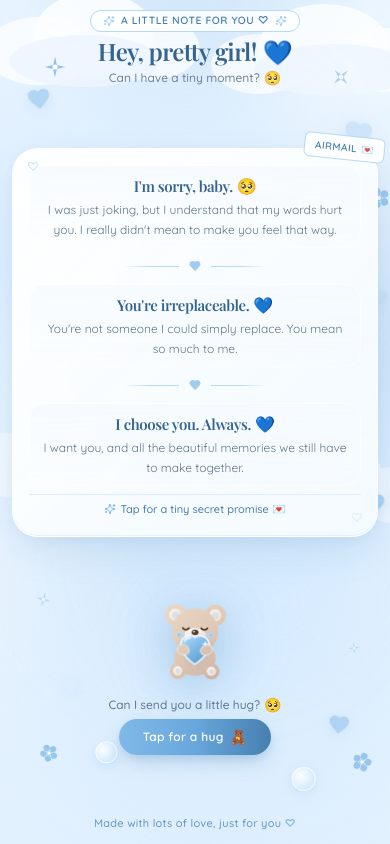
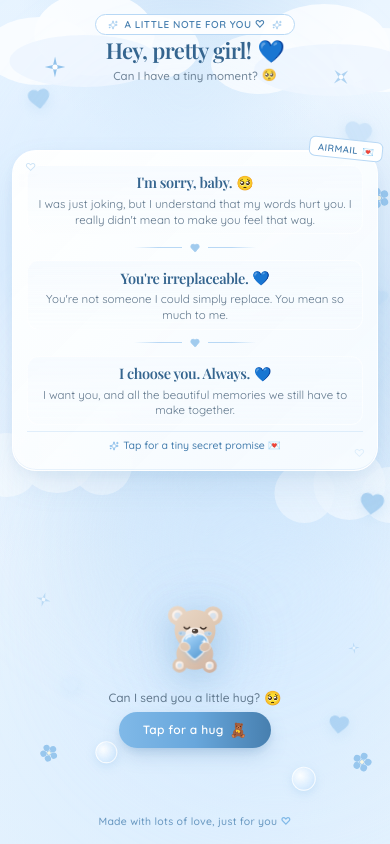
Before and after one commit to Akitha-Chanupama/sorryyy, a React (Vite) app: page / in a window 390 px wide. Built offline with nearby package versions, Linux system fonts and the light colour scheme; a web font is replaced by a local one.

Commit message:
Optimize for mobile-first layout: 100dvh fit, notch safe areas, and touch manipulation

```diff
--- a/src/App.tsx
+++ b/src/App.tsx
@@ -27,11 +27,11 @@ export const App: React.FC = () => {
       emoji: TAP_EMOJIS[Math.floor(Math.random() * TAP_EMOJIS.length)],
     };
 
-    setTapHearts((prev) => [...prev.slice(-12), newHeart]);
+    setTapHearts((prev) => [...prev.slice(-10), newHeart]);
 
     setTimeout(() => {
       setTapHearts((prev) => prev.filter((h) => h.id !== newHeart.id));
-    }, 950);
+    }, 900);
   }, []);
 
   const handleScreenClick = useCallback((e: React.MouseEvent<HTMLElement>) => {
@@ -48,7 +48,7 @@ export const App: React.FC = () => {
     <main
       onClick={handleScreenClick}
       onTouchStart={handleTouchStart}
-      className="relative min-h-[100dvh] h-[100dvh] w-full dreamy-aurora overflow-x-hidden overflow-y-auto sm:overflow-y-hidden flex flex-col items-center justify-between px-3 sm:px-4 py-2 sm:py-3.5 antialiased cursor-default"
+      className="relative h-[100dvh] min-h-[100dvh] max-h-[100dvh] w-full dreamy-aurora overflow-hidden flex flex-col items-center justify-between px-3 sm:px-4 safe-top safe-bottom antialiased cursor-default select-none"
     >
       {/* Dreamy animated sky elements & background decorations */}
       <BackgroundDecorations />
@@ -61,7 +61,7 @@ export const App: React.FC = () => {
             initial={{ opacity: 1, scale: 0.6, x: th.x - 12, y: th.y - 12 }}
             animate={{ opacity: 0, scale: 1.3, y: th.y - 50 }}
             exit={{ opacity: 0 }}
-            transition={{ duration: 0.9, ease: 'easeOut' }}
+            transition={{ duration: 0.85, ease: 'easeOut' }}
             className="fixed pointer-events-none z-50 text-base select-none filter drop-shadow-[0_2px_4px_rgba(128,185,232,0.4)]"
           >
             {th.emoji}
@@ -69,8 +69,8 @@ export const App: React.FC = () => {
         ))}
       </AnimatePresence>
 
-      {/* Main Single-Screen Content Shell */}
-      <div className="relative z-10 w-full max-w-[420px] flex-1 flex flex-col justify-between items-center my-auto">
+      {/* Main Single-Screen Content Shell - Mobile Native Frame */}
+      <div className="relative z-10 w-full max-w-[400px] h-full flex flex-col justify-between items-center py-1 sm:py-2 mx-auto">
         {/* Top: Opening Note & Warm Greetings */}
         <Header />
 
--- a/src/components/ApologyCard.tsx
+++ b/src/components/ApologyCard.tsx
@@ -7,93 +7,84 @@ export const ApologyCard: React.FC = () => {
 
   return (
     <motion.div
-      className="relative w-full max-w-[395px] mx-auto luxury-card-sheen rounded-[26px] sm:rounded-[30px] border border-white/95 p-4 sm:p-5 my-1 sm:my-1.5 shadow-soft-blue transition-all"
-      initial={{ opacity: 0, y: 22, scale: 0.97 }}
+      className="relative w-full max-w-[375px] mx-auto luxury-card-sheen rounded-[24px] sm:rounded-[28px] border border-white/95 p-3.5 sm:p-4 my-auto shadow-soft-blue transition-all shrink-0"
+      initial={{ opacity: 0, y: 16, scale: 0.98 }}
       animate={{ opacity: 1, y: 0, scale: 1 }}
-      transition={{ duration: 0.8, delay: 0.12, ease: [0.16, 1, 0.3, 1] }}
+      transition={{ duration: 0.7, delay: 0.1, ease: [0.16, 1, 0.3, 1] }}
     >
       {/* Decorative Stamp in Top Right Corner */}
-      <div className="absolute -top-3.5 -right-2 rotate-6 select-none pointer-events-none z-20">
-        <div className="px-2.5 py-1 rounded-md bg-white/90 border border-[#B8D8F5] shadow-xs text-[10px] text-[#477FAF] font-semibold tracking-wider flex items-center gap-1 backdrop-blur-xs">
+      <div className="absolute -top-3 -right-1.5 rotate-6 select-none pointer-events-none z-20">
+        <div className="px-2 py-0.5 rounded-md bg-white/95 border border-[#B8D8F5] shadow-xs text-[9.5px] text-[#477FAF] font-semibold tracking-wider flex items-center gap-1 backdrop-blur-xs">
           <span>AIRMAIL</span>
           <span className="text-[#80B9E8]">💌</span>
         </div>
       </div>
 
-      {/* Decorative subtle corner hearts */}
-      <div className="absolute top-2.5 left-3.5 opacity-40 text-[#80B9E8] text-xs pointer-events-none select-none">
+      {/* Decorative corner hearts */}
+      <div className="absolute top-2 left-3 opacity-40 text-[#80B9E8] text-[11px] pointer-events-none select-none">
         ♡
       </div>
-      <div className="absolute bottom-2.5 right-3.5 opacity-40 text-[#B8D8F5] text-xs pointer-events-none select-none">
+      <div className="absolute bottom-2 right-3 opacity-40 text-[#B8D8F5] text-[11px] pointer-events-none select-none">
         ♡
       </div>
 
-      <div className="flex flex-col space-y-2.5 text-center">
+      <div className="flex flex-col space-y-2 text-center">
         {/* Section 1 */}
-        <motion.div
-          className="space-y-0.5 rounded-2xl p-2 bg-gradient-to-b from-[#F5FAFF]/80 to-transparent border border-white/60 transition-all hover:bg-[#F5FAFF]"
-          whileHover={{ scale: 1.01 }}
-        >
-          <h2 className="text-[15px] sm:text-[17px] font-heading font-semibold text-[#35658F] tracking-tight flex items-center justify-center gap-1">
+        <div className="space-y-0.5 rounded-xl p-1.5 bg-gradient-to-b from-[#F5FAFF]/80 to-transparent border border-white/60">
+          <h2 className="text-[14.5px] sm:text-[16px] font-heading font-semibold text-[#35658F] tracking-tight flex items-center justify-center gap-1">
             <span>I'm sorry, baby.</span>
-            <span className="text-base">🥺</span>
+            <span className="text-sm">🥺</span>
           </h2>
-          <p className="text-[12px] sm:text-[13px] text-[#60778C] leading-relaxed font-sans px-1">
+          <p className="text-[11.5px] sm:text-[12.5px] text-[#60778C] leading-snug font-sans px-1">
             I was just joking, but I understand that my words hurt you. I really didn't mean to make you feel that way.
           </p>
-        </motion.div>
+        </div>
 
         {/* Divider 1 with tiny blue heart */}
-        <div className="flex items-center justify-center gap-2.5 py-0.5">
-          <div className="h-[1px] w-14 sm:w-20 bg-gradient-to-r from-transparent via-[#B8D8F5] to-[#B8D8F5]" />
-          <Heart className="w-3 h-3 text-[#80B9E8] fill-[#80B9E8] animate-pulse" />
-          <div className="h-[1px] w-14 sm:w-20 bg-gradient-to-l from-transparent via-[#B8D8F5] to-[#B8D8F5]" />
+        <div className="flex items-center justify-center gap-2 py-0.2">
+          <div className="h-[1px] w-12 sm:w-16 bg-gradient-to-r from-transparent via-[#B8D8F5] to-[#B8D8F5]" />
+          <Heart className="w-2.5 h-2.5 text-[#80B9E8] fill-[#80B9E8] animate-pulse" />
+          <div className="h-[1px] w-12 sm:w-16 bg-gradient-to-l from-transparent via-[#B8D8F5] to-[#B8D8F5]" />
         </div>
 
         {/* Section 2 */}
-        <motion.div
-          className="space-y-0.5 rounded-2xl p-2 bg-gradient-to-b from-[#F5FAFF]/80 to-transparent border border-white/60 transition-all hover:bg-[#F5FAFF]"
-          whileHover={{ scale: 1.01 }}
-        >
-          <h2 className="text-[15px] sm:text-[17px] font-heading font-semibold text-[#35658F] tracking-tight flex items-center justify-center gap-1">
+        <div className="space-y-0.5 rounded-xl p-1.5 bg-gradient-to-b from-[#F5FAFF]/80 to-transparent border border-white/60">
+          <h2 className="text-[14.5px] sm:text-[16px] font-heading font-semibold text-[#35658F] tracking-tight flex items-center justify-center gap-1">
             <span>You're irreplaceable.</span>
-            <span className="text-base">💙</span>
+            <span className="text-sm">💙</span>
           </h2>
-          <p className="text-[12px] sm:text-[13px] text-[#60778C] leading-relaxed font-sans px-1">
+          <p className="text-[11.5px] sm:text-[12.5px] text-[#60778C] leading-snug font-sans px-1">
             You're not someone I could simply replace. You mean so much to me.
           </p>
-        </motion.div>
+        </div>
 
         {/* Divider 2 with tiny blue heart */}
-        <div className="flex items-center justify-center gap-2.5 py-0.5">
-          <div className="h-[1px] w-14 sm:w-20 bg-gradient-to-r from-transparent via-[#B8D8F5] to-[#B8D8F5]" />
-          <Heart className="w-3 h-3 text-[#80B9E8] fill-[#80B9E8] animate-pulse" />
-          <div className="h-[1px] w-14 sm:w-20 bg-gradient-to-l from-transparent via-[#B8D8F5] to-[#B8D8F5]" />
+        <div className="flex items-center justify-center gap-2 py-0.2">
+          <div className="h-[1px] w-12 sm:w-16 bg-gradient-to-r from-transparent via-[#B8D8F5] to-[#B8D8F5]" />
+          <Heart className="w-2.5 h-2.5 text-[#80B9E8] fill-[#80B9E8] animate-pulse" />
+          <div className="h-[1px] w-12 sm:w-16 bg-gradient-to-l from-transparent via-[#B8D8F5] to-[#B8D8F5]" />
         </div>
 
         {/* Section 3 */}
-        <motion.div
-          className="space-y-0.5 rounded-2xl p-2 bg-gradient-to-b from-[#F5FAFF]/80 to-transparent border border-white/60 transition-all hover:bg-[#F5FAFF]"
-          whileHover={{ scale: 1.01 }}
-        >
-          <h2 className="text-[15px] sm:text-[17px] font-heading font-semibold text-[#35658F] tracking-tight flex items-center justify-center gap-1">
+        <div className="space-y-0.5 rounded-xl p-1.5 bg-gradient-to-b from-[#F5FAFF]/80 to-transparent border border-white/60">
+          <h2 className="text-[14.5px] sm:text-[16px] font-heading font-semibold text-[#35658F] tracking-tight flex items-center justify-center gap-1">
             <span>I choose you. Always.</span>
-            <span className="text-base">💙</span>
+            <span className="text-sm">💙</span>
           </h2>
-          <p className="text-[12px] sm:text-[13px] text-[#60778C] leading-relaxed font-sans px-1">
+          <p className="text-[11.5px] sm:text-[12.5px] text-[#60778C] leading-snug font-sans px-1">
             I want you, and all the beautiful memories we still have to make together.
           </p>
-        </motion.div>
+        </div>
       </div>
 
       {/* Sweet Interactive "Tap to reveal a secret promise" feature */}
-      <div className="mt-2 pt-1 border-t border-[#B8D8F5]/40 flex flex-col items-center">
+      <div className="mt-1.5 pt-1 border-t border-[#B8D8F5]/40 flex flex-col items-center">
         <button
           type="button"
           onClick={() => setShowSecretPromise(!showSecretPromise)}
-          className="inline-flex items-center gap-1 text-[11px] font-medium text-[#477FAF] hover:text-[#35658F] transition-colors cursor-pointer py-0.5 px-2.5 rounded-full hover:bg-[#EAF5FF]/80"
+          className="inline-flex items-center gap-1 text-[10.5px] sm:text-[11px] font-medium text-[#477FAF] hover:text-[#35658F] transition-colors cursor-pointer py-0.5 px-2.5 rounded-full hover:bg-[#EAF5FF]/80 touch-manipulation active:scale-95"
         >
-          <Sparkles className="w-3 h-3 text-[#80B9E8]" />
+          <Sparkles className="w-2.5 h-2.5 text-[#80B9E8]" />
           <span>{showSecretPromise ? "Hide promise ♡" : "Tap for a tiny secret promise 💌"}</span>
         </button>
 
@@ -103,10 +94,10 @@ export const ApologyCard: React.FC = () => {
               initial={{ opacity: 0, height: 0, y: -4 }}
               animate={{ opacity: 1, height: 'auto', y: 0 }}
               exit={{ opacity: 0, height: 0, y: -4 }}
-              transition={{ duration: 0.35, ease: "easeOut" }}
+              transition={{ duration: 0.3, ease: "easeOut" }}
               className="overflow-hidden mt-1 text-center"
             >
-              <div className="p-2 rounded-xl bg-gradient-to-r from-[#EAF5FF] via-white to-[#EAF5FF] border border-[#B8D8F5] text-[11.5px] sm:text-xs text-[#35658F] font-medium shadow-xs">
+              <div className="p-2 rounded-xl bg-gradient-to-r from-[#EAF5FF] via-white to-[#EAF5FF] border border-[#B8D8F5] text-[11px] sm:text-[12px] text-[#35658F] font-medium shadow-xs leading-snug">
                 "I promise to always protect your heart and never make you feel anything less than adored. You are my favorite person in the whole universe." 💙
               </div>
             </motion.div>
--- a/src/components/Footer.tsx
+++ b/src/components/Footer.tsx
@@ -4,12 +4,12 @@ import { motion } from 'framer-motion';
 export const Footer: React.FC = () => {
   return (
     <motion.footer
-      className="text-center py-1 sm:py-2 select-none"
+      className="text-center py-0.5 sm:py-1 select-none shrink-0"
       initial={{ opacity: 0 }}
       animate={{ opacity: 1 }}
-      transition={{ duration: 0.9, delay: 0.3 }}
+      transition={{ duration: 0.8, delay: 0.2 }}
     >
-      <p className="text-[11px] sm:text-xs text-[#477FAF]/80 font-medium tracking-wide">
+      <p className="text-[10.5px] sm:text-[11.5px] text-[#477FAF]/80 font-medium tracking-wide">
         Made with lots of love, just for you <span className="text-[#80B9E8] font-bold">♡</span>
       </p>
     </motion.footer>
--- a/src/components/Header.tsx
+++ b/src/components/Header.tsx
@@ -5,30 +5,30 @@ import { Sparkles } from 'lucide-react';
 export const Header: React.FC = () => {
   return (
     <motion.header
-      className="text-center flex flex-col items-center justify-center pt-0.5 pb-0.5 px-2 select-none"
-      initial={{ opacity: 0, y: -14 }}
+      className="text-center flex flex-col items-center justify-center pt-0.5 pb-0.5 px-2 select-none shrink-0"
+      initial={{ opacity: 0, y: -10 }}
       animate={{ opacity: 1, y: 0 }}
-      transition={{ duration: 0.7, ease: [0.16, 1, 0.3, 1] }}
+      transition={{ duration: 0.6, ease: [0.16, 1, 0.3, 1] }}
     >
       {/* Decorative Label Pill */}
       <motion.div
-        className="inline-flex items-center gap-1.5 px-3 py-0.5 rounded-full bg-white/85 border border-[#B8D8F5] shadow-xs text-[#477FAF] text-[10.5px] sm:text-xs font-semibold tracking-wider mb-1 backdrop-blur-xs"
-        whileHover={{ scale: 1.04 }}
+        className="inline-flex items-center gap-1.5 px-3 py-0.5 rounded-full bg-white/90 border border-[#B8D8F5] shadow-xs text-[#477FAF] text-[10px] sm:text-[11px] font-semibold tracking-wider mb-0.5 backdrop-blur-xs"
+        whileTap={{ scale: 0.96 }}
       >
-        <Sparkles className="w-3 h-3 text-[#80B9E8] animate-pulse" />
+        <Sparkles className="w-2.5 h-2.5 text-[#80B9E8] animate-pulse" />
         <span>A LITTLE NOTE FOR YOU ♡</span>
-        <Sparkles className="w-3 h-3 text-[#80B9E8] animate-pulse" />
+        <Sparkles className="w-2.5 h-2.5 text-[#80B9E8] animate-pulse" />
       </motion.div>
 
       {/* Main Heading */}
-      <h1 className="text-2xl sm:text-3xl font-heading font-semibold text-[#35658F] tracking-tight leading-tight flex items-center justify-center gap-1.5 drop-shadow-xs">
-        Hey, pretty girl! <span className="inline-block transform hover:scale-125 transition-transform duration-300">💙</span>
+      <h1 className="text-[22px] sm:text-[26px] font-heading font-semibold text-[#35658F] tracking-tight leading-tight flex items-center justify-center gap-1.5 drop-shadow-xs">
+        Hey, pretty girl! <span className="inline-block transform active:scale-125 transition-transform duration-200">💙</span>
       </h1>
 
       {/* Subtitle */}
-      <p className="text-xs sm:text-sm font-medium text-[#60778C]/90 mt-0.5 flex items-center justify-center gap-1 font-sans">
+      <p className="text-[11.5px] sm:text-[13px] font-medium text-[#60778C]/90 mt-0.5 flex items-center justify-center gap-1 font-sans">
         <span>Can I have a tiny moment?</span>
-        <span className="text-sm">🥺</span>
+        <span className="text-xs">🥺</span>
       </p>
     </motion.header>
   );
--- a/src/components/HugInteraction.tsx
+++ b/src/components/HugInteraction.tsx
@@ -49,7 +49,7 @@ export const HugInteraction: React.FC = () => {
   }, []);
 
   return (
-    <div className="relative flex flex-col items-center justify-center my-0.5 sm:my-1 w-full select-none">
+    <div className="relative flex flex-col items-center justify-center my-auto w-full select-none shrink-0">
       {/* 1. Center Stage: Teddy Bear with Animated Hearts & Tap Reaction */}
       <div className="relative flex items-center justify-center mb-0.5">
         {/* Heart Burst Particles */}
--- a/src/components/TeddyBear.tsx
+++ b/src/components/TeddyBear.tsx
@@ -87,7 +87,7 @@ export const TeddyBear: React.FC<TeddyBearProps> = ({ isHugging = false, onBearT
         viewBox="0 0 120 120"
         fill="none"
         xmlns="http://www.w3.org/2000/svg"
-        className="w-[92px] h-[92px] sm:w-[106px] sm:h-[106px] filter drop-shadow-[0_10px_20px_rgba(86,145,190,0.28)] transition-transform duration-300"
+        className="w-[82px] h-[82px] sm:w-[94px] sm:h-[94px] filter drop-shadow-[0_8px_16px_rgba(86,145,190,0.28)] transition-transform duration-300"
       >
         <defs>
           {/* Fur Gradient - Cuddly honey mocha */}
--- a/src/index.css
+++ b/src/index.css
@@ -5,19 +5,44 @@
 @layer base {
   * {
     -webkit-tap-highlight-color: transparent;
+    -webkit-touch-callout: none;
   }
 
-  html, body {
+  html {
     height: 100%;
+    height: 100svh;
+    height: 100dvh;
+    overflow: hidden;
+    overscroll-behavior: none;
+  }
+
+  body {
+    height: 100%;
+    height: 100svh;
+    height: 100dvh;
     margin: 0;
     padding: 0;
     background-color: #EAF5FF;
     color: #60778C;
     font-family: 'Quicksand', -apple-system, BlinkMacSystemFont, "Segoe UI", Roboto, sans-serif;
     user-select: none;
+    -webkit-user-select: none;
     -webkit-font-smoothing: antialiased;
     -moz-osx-font-smoothing: grayscale;
+    overflow-x: hidden;
+    overflow-y: hidden;
+    overscroll-behavior-y: none;
+    touch-action: manipulation;
   }
+}
+
+/* Mobile Safe Areas */
+.safe-top {
+  padding-top: max(0.5rem, env(safe-area-inset-top, 0.5rem));
+}
+
+.safe-bottom {
+  padding-bottom: max(0.5rem, env(safe-area-inset-bottom, 0.5rem));
 }
 
 /* Dreamy Aurora Sky Background */
@@ -32,20 +57,14 @@
 
 /* Luxury Romantic Postcard Glassmorphic Sheen */
 .luxury-card-sheen {
-  background: linear-gradient(135deg, rgba(255, 255, 255, 0.96) 0%, rgba(246, 251, 255, 0.92) 100%);
+  background: linear-gradient(135deg, rgba(255, 255, 255, 0.97) 0%, rgba(246, 251, 255, 0.94) 100%);
   backdrop-filter: blur(16px);
   -webkit-backdrop-filter: blur(16px);
   box-shadow:
-    0 16px 40px -8px rgba(86, 145, 190, 0.18),
-    0 4px 16px -2px rgba(86, 145, 190, 0.08),
+    0 14px 36px -8px rgba(86, 145, 190, 0.18),
+    0 4px 14px -2px rgba(86, 145, 190, 0.08),
     inset 0 1px 0 rgba(255, 255, 255, 0.95),
     inset 0 -1px 0 rgba(184, 216, 245, 0.3);
-}
-
-/* Delicate postage stamp border effect */
-.postage-stamp-border {
-  border: 1.5px dashed rgba(184, 216, 245, 0.85);
-  box-shadow: inset 0 0 12px rgba(214, 235, 255, 0.35);
 }
 
 /* Heartbeat Animation for Blue Heart */
@@ -71,36 +90,3 @@
 .animate-light-ray {
   animation: lightRay 3.5s ease-in-out infinite;
 }
-
-/* Soft floating aura */
-@keyframes floatAura {
-  0%, 100% { transform: translateY(0px) scale(1); }
-  50% { transform: translateY(-8px) scale(1.04); }
-}
-
-.animate-float-aura {
-  animation: floatAura 5s ease-in-out infinite;
-}
-
-html {
-  overflow: hidden;
-  height: 100%;
-}
-
-body {
-  overflow-y: auto;
-  overflow-x: hidden;
-  height: 100%;
-}
-
-/* Cute delicate scrollbar */
-::-webkit-scrollbar {
-  width: 4px;
-}
-::-webkit-scrollbar-track {
-  background: transparent;
-}
-::-webkit-scrollbar-thumb {
-  background: #B8D8F5;
-  border-radius: 4px;
-}
```
Also changed, not shown: index.html (+3 -1 lines).
